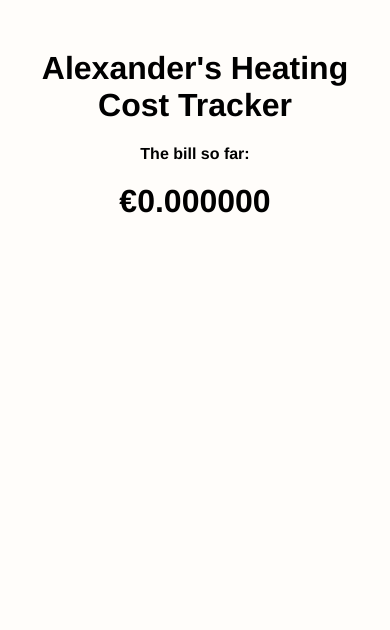
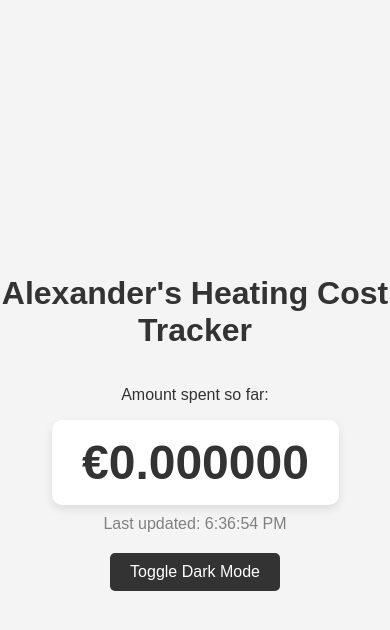
Before and after one commit to demirozg/Alexander-Tracker, a website: page index.html in a window 390 px wide. Drawn offline with Linux system fonts and the light colour scheme; no server answers.

Commit message:
Enhance UI with responsive design and dark mode toggle; update cost display animation

```diff
--- a/index.html
+++ b/index.html
@@ -6,26 +6,70 @@
     <title>Alexander Heating Tracker</title>
     <style>
         body {
-            font-family: Helvetica, sans-serif;
-            font-weight: bold;
+            font-family: "Arial", sans-serif;
             text-align: center;
-            margin-top: 50px;
-            background-color: #fffdfa; /* Sepia background */
-            color: rgb(0, 0, 0);
+            background-color: #f4f4f4;
+            color: #333;
+            margin: 0;
+            padding: 0;
+            transition: background 0.3s, color 0.3s;
+        }
+        .container {
+            display: flex;
+            flex-direction: column;
+            align-items: center;
+            justify-content: center;
+            height: 100vh;
         }
         .counter {
-            font-size: 2em;
+            font-size: 3em;
+            font-weight: bold;
+            background: white;
+            padding: 15px 30px;
+            border-radius: 10px;
+            box-shadow: 0 4px 10px rgba(0, 0, 0, 0.1);
+            transition: transform 0.3s;
+        }
+        .timestamp {
+            margin-top: 10px;
+            font-size: 1em;
+            color: gray;
+        }
+        .dark-mode {
+            background-color: #222;
+            color: #fff;
+        }
+        .dark-mode .counter {
+            background: #333;
+            color: #fff;
+        }
+        .toggle-btn {
             margin-top: 20px;
+            padding: 10px 20px;
+            font-size: 1em;
+            cursor: pointer;
+            border: none;
+            background: #333;
+            color: white;
+            border-radius: 5px;
+            transition: background 0.3s;
+        }
+        .toggle-btn:hover {
+            background: #555;
         }
     </style>
 </head>
 <body>
-    <h1>Alexander's Heating Cost Tracker</h1>
-    <p>The bill so far:</p>
-    <div class="counter" id="cost">€0.00</div>
+    <div class="container">
+        <h1>Alexander's Heating Cost Tracker</h1>
+        <p>Amount spent so far:</p>
+        <div class="counter" id="cost">€0.00</div>
+        <div class="timestamp" id="timestamp">Last updated: --:--:--</div>
+        <button class="toggle-btn" onclick="toggleDarkMode()">Toggle Dark Mode</button>
+    </div>
 
     <script>
-        const costPerSecond = 120 / (30 * 24 * 60 * 60); // €120 per month
+        const costPerSecond = 120 / (30 * 24 * 60 * 60);
 
         async function fetchStartTime() {
             try {
@@ -34,7 +78,7 @@
                 return data.startTime;
             } catch (error) {
                 console.error("Error fetching start time:", error);
-                return new Date().getTime(); // Fallback to current time
+                return new Date().getTime();
             }
         }
 
@@ -42,12 +86,22 @@
             const startTime = await fetchStartTime();
             const now = new Date().getTime();
             const elapsedSeconds = (now - startTime) / 1000;
-            const accumulatedCost = elapsedSeconds * costPerSecond;
-            document.getElementById("cost").innerText = "€" + accumulatedCost.toFixed(6);
+            const newCost = (elapsedSeconds * costPerSecond).toFixed(6);
+
+            const costElement = document.getElementById("cost");
+            costElement.style.transform = "scale(1.1)";
+            setTimeout(() => costElement.style.transform = "scale(1)", 150);
+            costElement.innerText = "€" + newCost;
+
+            document.getElementById("timestamp").innerText = "Last updated: " + new Date().toLocaleTimeString();
+        }
+
+        function toggleDarkMode() {
+            document.body.classList.toggle("dark-mode");
         }
 
         setInterval(updateCost, 1000);
-        updateCost(); // Update immediately on load
+        updateCost();
     </script>
 </body>
 </html>
```
